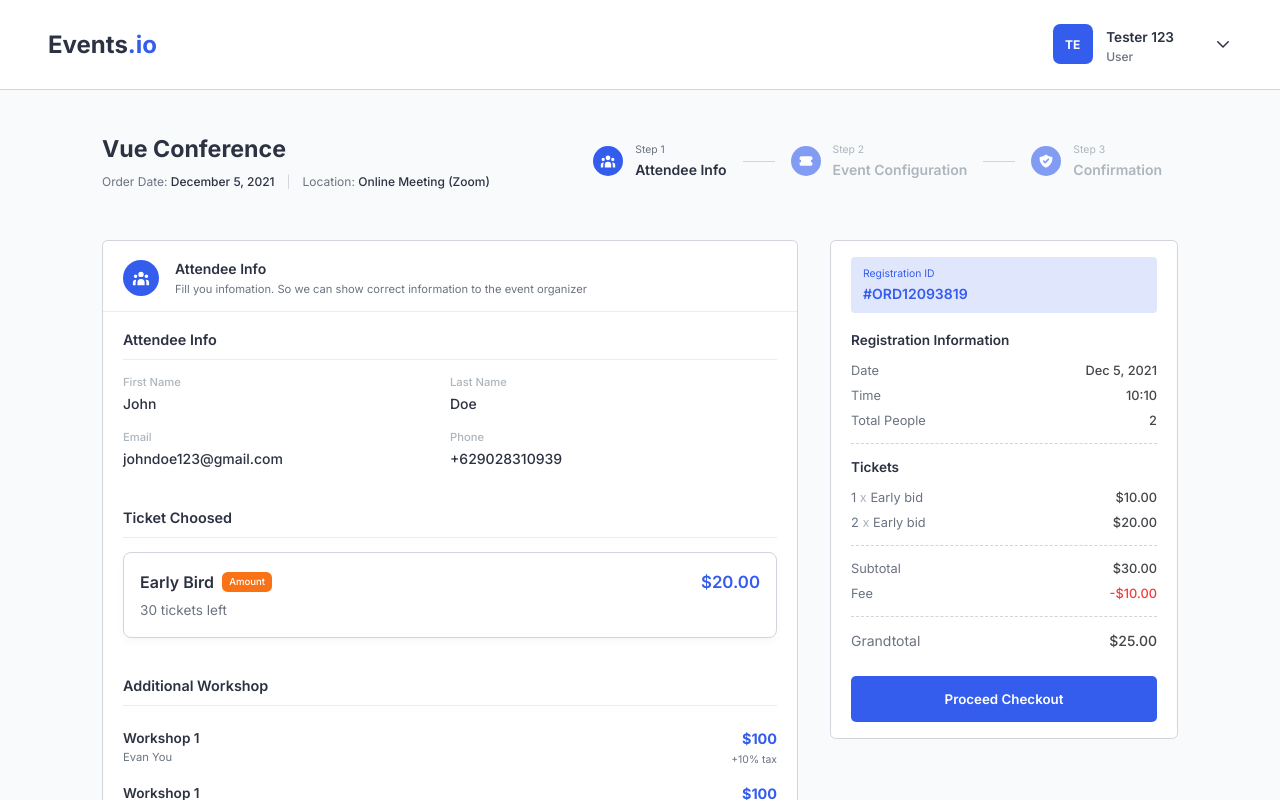
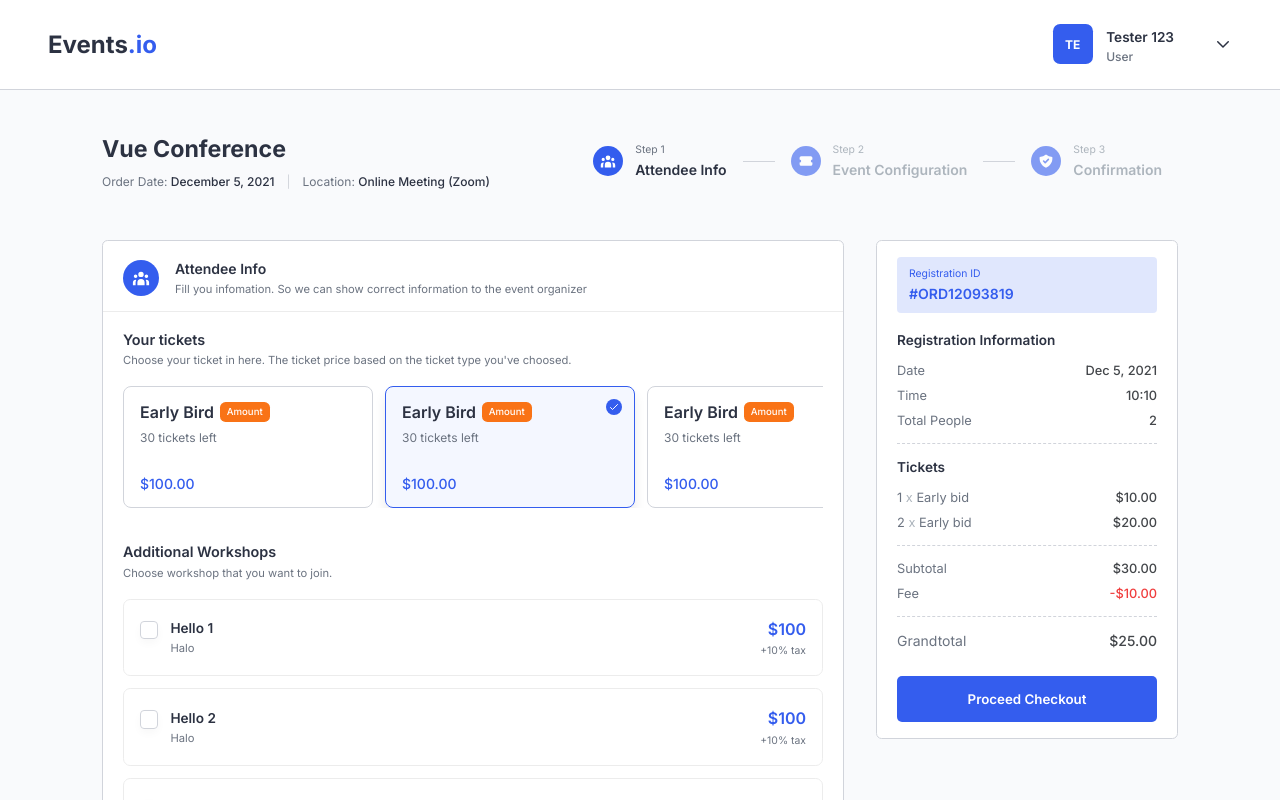
Before and after one commit to Erik3010/events.io, a React (Create React App) app: page /registration in a window 1280 px wide. Shown: the top 800 px of the page. Built offline with nearby package versions, Linux system fonts and the light colour scheme.

Commit message:
style: change css classname to bem convention

```diff
--- a/src/components/Registration/RegistrationTicket/RegistrationTicket.js
+++ b/src/components/Registration/RegistrationTicket/RegistrationTicket.js
@@ -9,25 +9,21 @@ function RegistrationTicket({ isActive = false }) {
   return (
     <div
       className={cx({
-        [styles["registration-ticket-item"]]: true,
-        [styles["active"]]: isActive,
+        [styles["card"]]: true,
+        [styles["card--active"]]: isActive,
       })}
     >
       {isActive && (
-        <div className={styles["registration-ticket-item-check"]}>
-          <Check width={12} height={12} />
+        <div className={styles["card__icon-wrapper"]}>
+          <Check className={styles["card__icon"]} width={12} height={12} />
         </div>
       )}
-      <div className={styles["registration-ticket-item-header"]}>
-        <div className={styles["registration-ticket-item-header-title"]}>
-          <div>Early Bird</div>
-          <TicketBadge>Amount</TicketBadge>
-        </div>
-        <div className={styles["registration-ticket-item-header-tagline"]}>
-          30 tickets left
-        </div>
+      <div className={styles["card__heading"]}>
+        <div className={styles["card__title"]}>Early Bird</div>
+        <TicketBadge>Amount</TicketBadge>
       </div>
-      <div className={styles["registration-ticket-item-content"]}>$100.00</div>
+      <div className={styles["card__subtitle"]}>30 tickets left</div>
+      <div className={styles["card__price"]}>$100.00</div>
     </div>
   );
 }
--- a/src/components/Registration/RegistrationTicket/RegistrationTicket.module.scss
+++ b/src/components/Registration/RegistrationTicket/RegistrationTicket.module.scss
@@ -1,8 +1,26 @@
 @import "scss/variables";
 
-.registration-ticket {
-  &-item {
-    &-check {
+.card {
+  background: $white;
+  position: relative;
+  transition: $transition;
+  cursor: pointer;
+  min-width: 250px;
+  border: 1px solid $border;
+  border-radius: 0.5rem;
+  padding: 0.75rem 1rem;
+  &:hover {
+    box-shadow: $shadowSm;
+    border-color: $primary;
+  }
+  &--active {
+    border: 1.75px solid $primary;
+    box-shadow: $shadowMd;
+    background: $transparentPrimary;
+  }
+  &__icon {
+    stroke: $white;
+    &-wrapper {
       position: absolute;
       right: 0.75rem;
       background: $primary;
@@ -12,30 +30,9 @@
       display: flex;
       align-items: center;
       justify-content: center;
-      svg {
-        stroke: $white;
     }
   }
-    &:hover {
-      box-shadow: $shadowSm;
-      border-color: $primary;
-    }
-    &.active {
-      border: 1.75px solid $primary;
-      box-shadow: $shadowMd;
-      background: $transparentPrimary;
-    }
-    background: $white;
-    position: relative;
-    transition: $transition;
-    cursor: pointer;
-    min-width: 250px;
-    border: 1px solid $border;
-    border-radius: 0.5rem;
-    padding: 0.75rem 1rem;
-    &-header {
-      &-title {
-        font-weight: 600;
+  &__heading {
     display: flex;
     align-items: center;
     margin-bottom: 0.15rem;
@@ -43,12 +40,14 @@
       margin-left: 0.35rem;
     }
   }
-      &-tagline {
+  &__title {
+    font-weight: 600;
+  }
+  &__subtitle {
     font-size: 0.75rem;
     color: $subtitle;
   }
-    }
-    &-content {
+  &__price {
     height: 3rem;
     display: flex;
     flex-direction: column;
@@ -58,4 +57,3 @@
     font-size: 0.875rem;
   }
 }
-}
--- a/src/components/Registration/TicketBadge/TicketBadge.js
+++ b/src/components/Registration/TicketBadge/TicketBadge.js
@@ -1,7 +1,7 @@
 import styles from "components/Registration/TicketBadge/TicketBadge.module.scss";
 
 function TicketBadge({ children }) {
-  return <div className={styles["ticket-badge"]}>{children}</div>;
+  return <div className={styles["badge"]}>{children}</div>;
 }
 
 export default TicketBadge;
--- a/src/components/Registration/TicketBadge/TicketBadge.module.scss
+++ b/src/components/Registration/TicketBadge/TicketBadge.module.scss
@@ -1,6 +1,6 @@
 @import "scss/variables";
 
-.ticket-badge {
+.badge {
   display: inline-block;
   font-size: 0.6rem;
   font-weight: 500;
--- a/src/pages/Registration/Registration.js
+++ b/src/pages/Registration/Registration.js
@@ -55,8 +55,8 @@ function Registration() {
             </RegistrationCardHeader>
             <div className={styles["card__body"]}>
               {/* <AttendeeForm /> */}
-              {/* <RegistrationConfiguration /> */}
-              <RegistrationConfirmation />
+              <RegistrationConfiguration />
+              {/* <RegistrationConfirmation /> */}
             </div>
             <div className={styles["card__actions"]}>
               <div>
```
Lines whose indentation alone changed are shown as unchanged.
